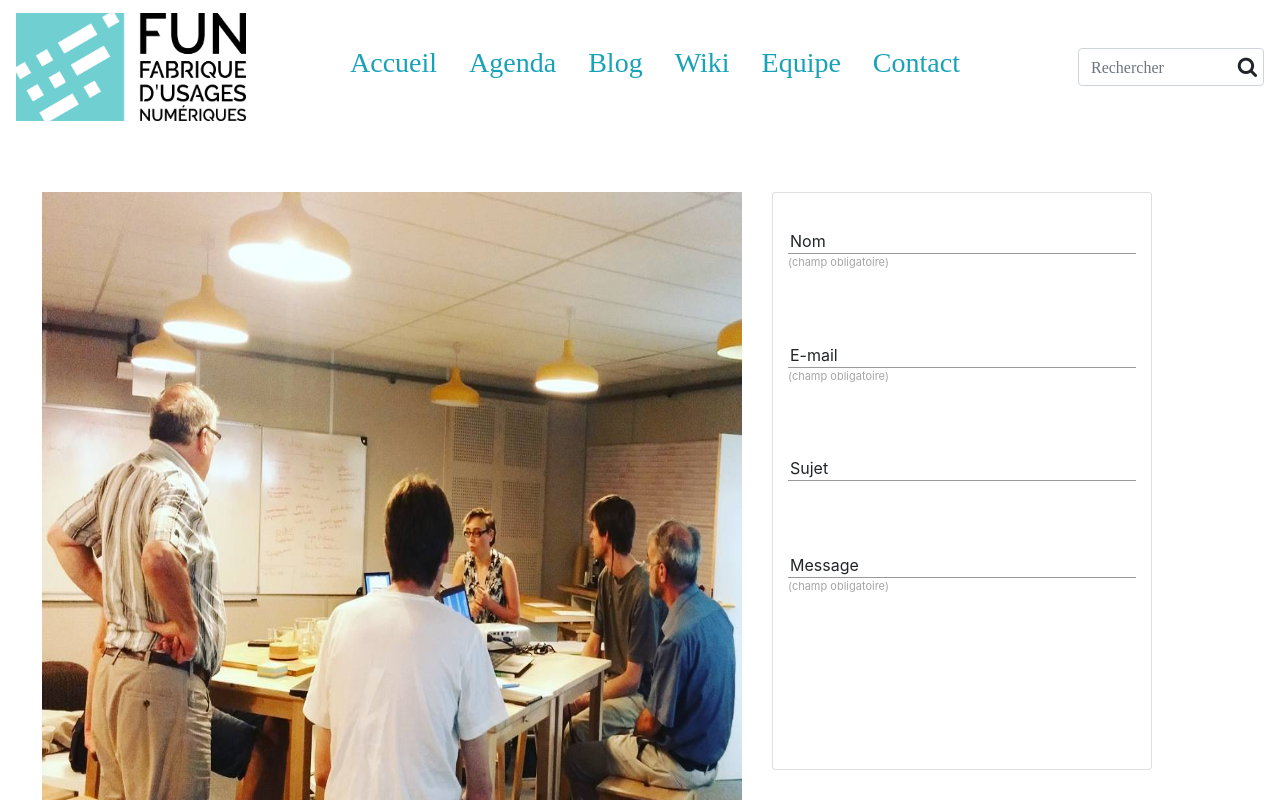
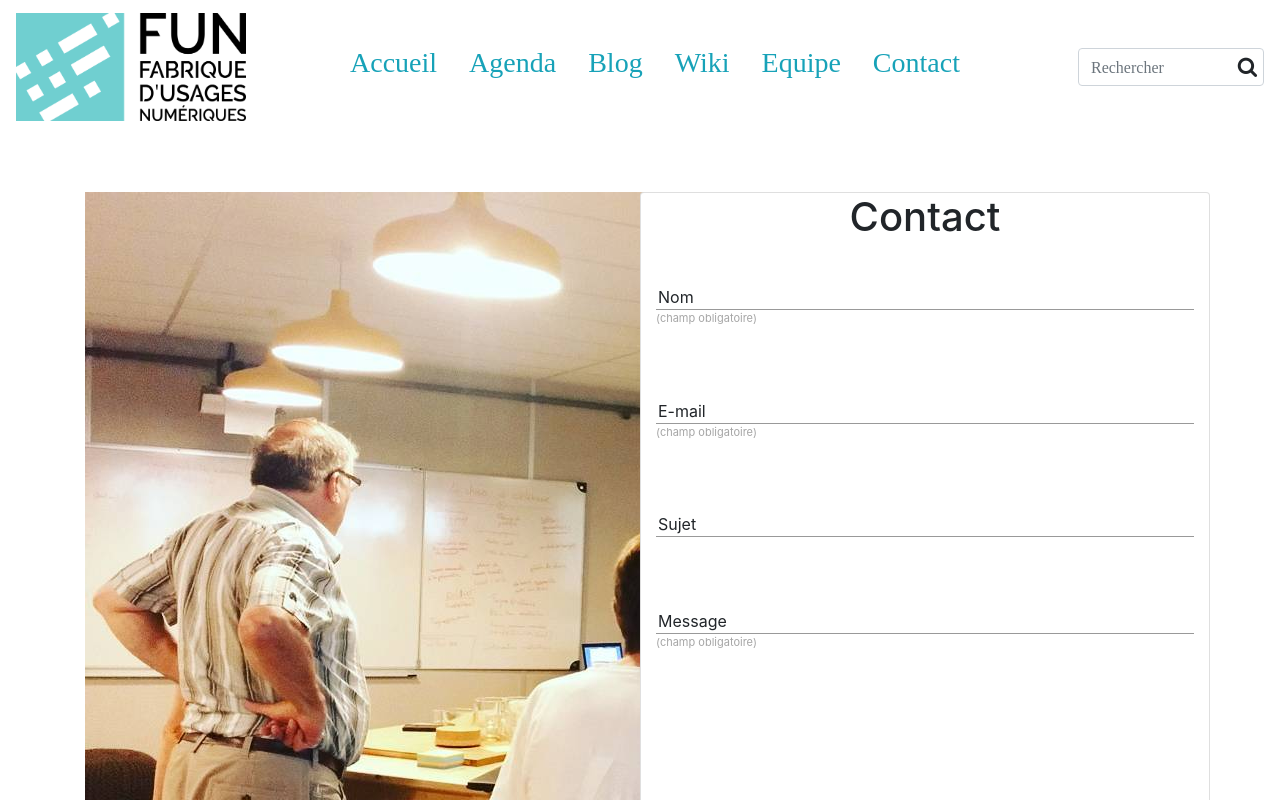
Before and after one commit to musloda/fablab-tours, an Angular app: page /contact in a window 1280 px wide. Shown: the top 800 px of the page. Built offline with nearby package versions, Linux system fonts and the light colour scheme; what ngx-openlayers would draw is missing.

Commit message:
contact amélioration

```diff
--- a/src/app/contact/contact.component.css
+++ b/src/app/contact/contact.component.css
@@ -1,7 +1,7 @@
 .container {
-  margin-right: 10%;
   margin-top: 15%;
   margin-bottom: 20%;
+  z-index: 2;
 }
 
 .form-legend+p {
@@ -26,7 +26,7 @@
   height: 1px;
   background: #999;
   display: block;
-  z-index: 2;
+  z-index: 3;
 }
 
 .form-element-bar::after {
@@ -41,6 +41,7 @@
   transform: rotateY(90deg);
   transition: transform 0.28s ease;
   will-change: transform;
+  z-index: 2;
 
 }
 
@@ -149,32 +150,11 @@ select.form-element-field {
   will-change: transform;
 }
 
-.form-select select:focus~.form-element-bar::before {
-  transform: translateY(-50%) rotateX(180deg) rotate(45deg);
+img{
+  position: relative;
 }
 
-.form-element-field[type="number"] {
-  -moz-appearance: textfield;
+
+h1{
+  text-align: center;
 }
-
-.form-element-field[type="number"]::-webkit-outer-spin-button,
-.form-element-field[type="number"]::-webkit-inner-spin-button {
-  -webkit-appearance: none;
-  margin: 0;
-}
-
-/**
-if form invalid
-
-
-.ng-valid[required],
-.ng-valid.required,
-.ng-valid {
-  border-left: 5px solid #42A948;
-}
-
-.ng-invalid:not(form) {
-  border-left: 5px solid #a94442;
-}
-
-*/
--- a/src/app/contact/contact.component.html
+++ b/src/app/contact/contact.component.html
@@ -1,9 +1,14 @@
 <div class="container">
 	<div class="row">
-		<div class="col-8">
-		<img src="../../assets/images/image-contact/contact1.jpg" class="col" width="130%" height="130%">
-	</div>
-		<div class="card col-4">
+		<div class="col-12 col-sm-12 col-xl-6">
+			<img src="../../assets/images/image-contact/contact1.jpg">Funlab<br>
+			MAME<br>
+			49 Boulevard Preuilly<br>
+			37000 Tours<br>
+			contact@funlab.fr
+		</div>
+		<div class="card col-12 col-sm-12 col-xl-6">
+			<h1>Contact</h1>
 			<div class="form-element form-input form-group">
 				<input name="name" id="field-name" class="form-element-field"
 				placeholder="Saisissez votre nom" type="input" required minlength="5" />
--- a/src/app/header/header.component.css
+++ b/src/app/header/header.component.css
@@ -4,6 +4,8 @@
 		border-color:transparent;
 		background-image:none;
 		box-shadow:none;
+		z-index: 1;
+		transition: 0.4s;
 	}
 
 	.nav2 {
@@ -11,6 +13,8 @@
 		opacity: 0.9;
 		z-index: 1;
 		box-shadow: 0px 4px 8px black;
+		z-index: 1;
+		transition: 0.4s;
 	}
 
 
```
